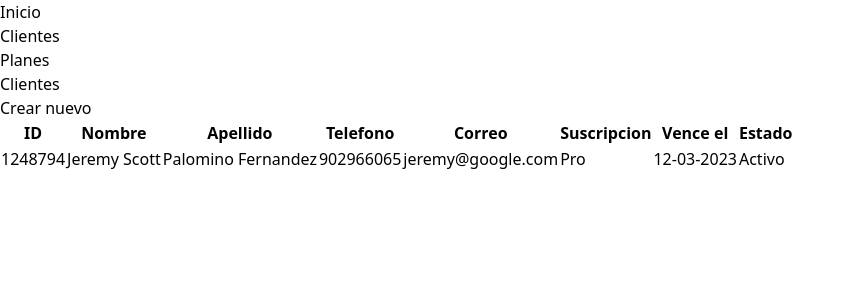
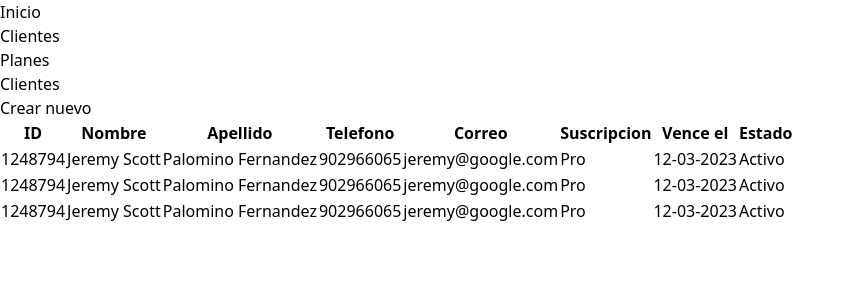
Before and after one commit to palominodev/gymstack, a React (Vite) app: page /client in a window 1280 px wide. Shown: the top 300 px of the page, without its empty margins (0-855 px from the left). Built offline with nearby package versions, Linux system fonts and the light colour scheme.

Commit message:
Create RowTableUser component

```diff
--- /dev/null
+++ b/src/GymStack/components/RowTableUser.jsx
@@ -0,0 +1,14 @@
+export const RowTableUser = () => {
+  return (
+	<tr>
+		<td className="border p-3" >1248794</td>
+		<td className="border p-3" >Jeremy Scott</td>
+		<td className="border p-3" >Palomino Fernandez</td>
+		<td className="border p-3" >902966065</td>
+		<td className="border p-3" >jeremy@google.com</td>
+		<td className="border p-3" >Pro</td>
+		<td className="border p-3" >12-03-2023</td>
+		<td className="border p-3" >Activo</td>
+	</tr>
+  )
+}
--- a/src/GymStack/view/Clients.jsx
+++ b/src/GymStack/view/Clients.jsx
@@ -1,18 +1,19 @@
 import { useNavigate } from "react-router-dom"
+import { RowTableUser } from "../components/RowTableUser"
 
 export const Clients = () => {
   const navigate = useNavigate()
   return (
-    <section>
+    <section className="p-3">
       <div className="flex justify-between">
-        <h2 className="text-4xl" >Clientes</h2>
+        <h2 className="text-4xl font-bold" >Clientes</h2>
         <button
           onClick={()=> navigate('/client/new')}
           className="mx-4 p-2 bg-orange-700 font-bold text-white rounded-md transition-all duration-300 hover:bg-orange-600">
             Crear nuevo
         </button>
       </div>
-      <section className="overflow-x-scroll">
+      <section className="overflow-x-scroll lg:overflow-hidden">
         <table>
           <thead>
             <tr>
@@ -27,16 +28,9 @@ export const Clients = () => {
             </tr>
           </thead>
           <tbody>
-            <tr>
-              <td className="border p-3" >1248794</td>
-              <td className="border p-3" >Jeremy Scott</td>
-              <td className="border p-3" >Palomino Fernandez</td>
-              <td className="border p-3" >902966065</td>
-              <td className="border p-3" >jeremy@google.com</td>
-              <td className="border p-3" >Pro</td>
-              <td className="border p-3" >12-03-2023</td>
-              <td className="border p-3" >Activo</td>
-            </tr>
+            <RowTableUser />
+            <RowTableUser />
+            <RowTableUser />
           </tbody>
         </table>
       </section>
```
